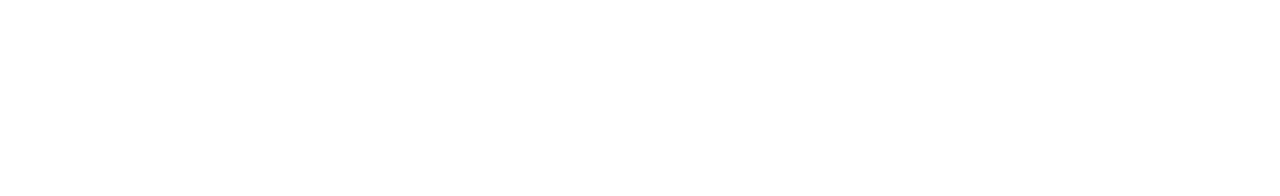
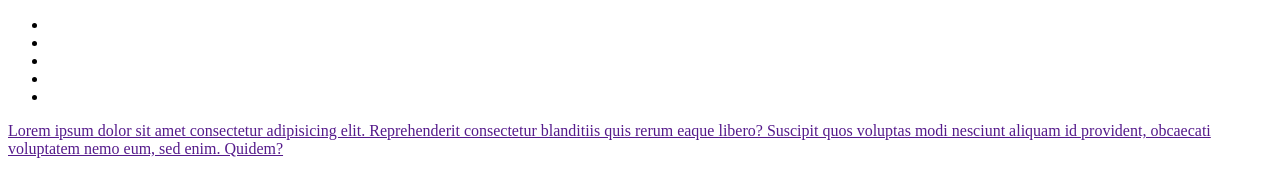
Before and after one commit to sofiacu/repaso-github, a plain HTML site: page index.html in a window 1280 px wide. Drawn offline with Linux system fonts and the light colour scheme.

Commit message:
Cambio tonto en Index

```diff
--- a/index.html
+++ b/index.html
@@ -5,8 +5,35 @@
     <meta http-equiv="X-UA-Compatible" content="IE=edge">
     <meta name="viewport" content="width=device-width, initial-scale=1.0">
     <title>Document</title>
+
+    <!-- CSS -->
+
+    <link rel="stylesheet" href="style.css">
+
 </head>
 <body>
 
+    <header>
+        <nav>
+            <ul>
+                <li></li>
+                <li></li>
+                <li></li>
+                <li></li>
+                <li></li>
+            </ul>
+        </nav>
+    </header>
+    <main>
+
+    </main>
+
+    <footer>
+        <a href="">
+            <p>
+                Lorem ipsum dolor sit amet consectetur adipisicing elit. Reprehenderit consectetur blanditiis quis rerum eaque libero? Suscipit quos voluptas modi nesciunt aliquam id provident, obcaecati voluptatem nemo eum, sed enim. Quidem?
+            </p>
+        </a>
+    </footer>
 </body>
 </html>
```
